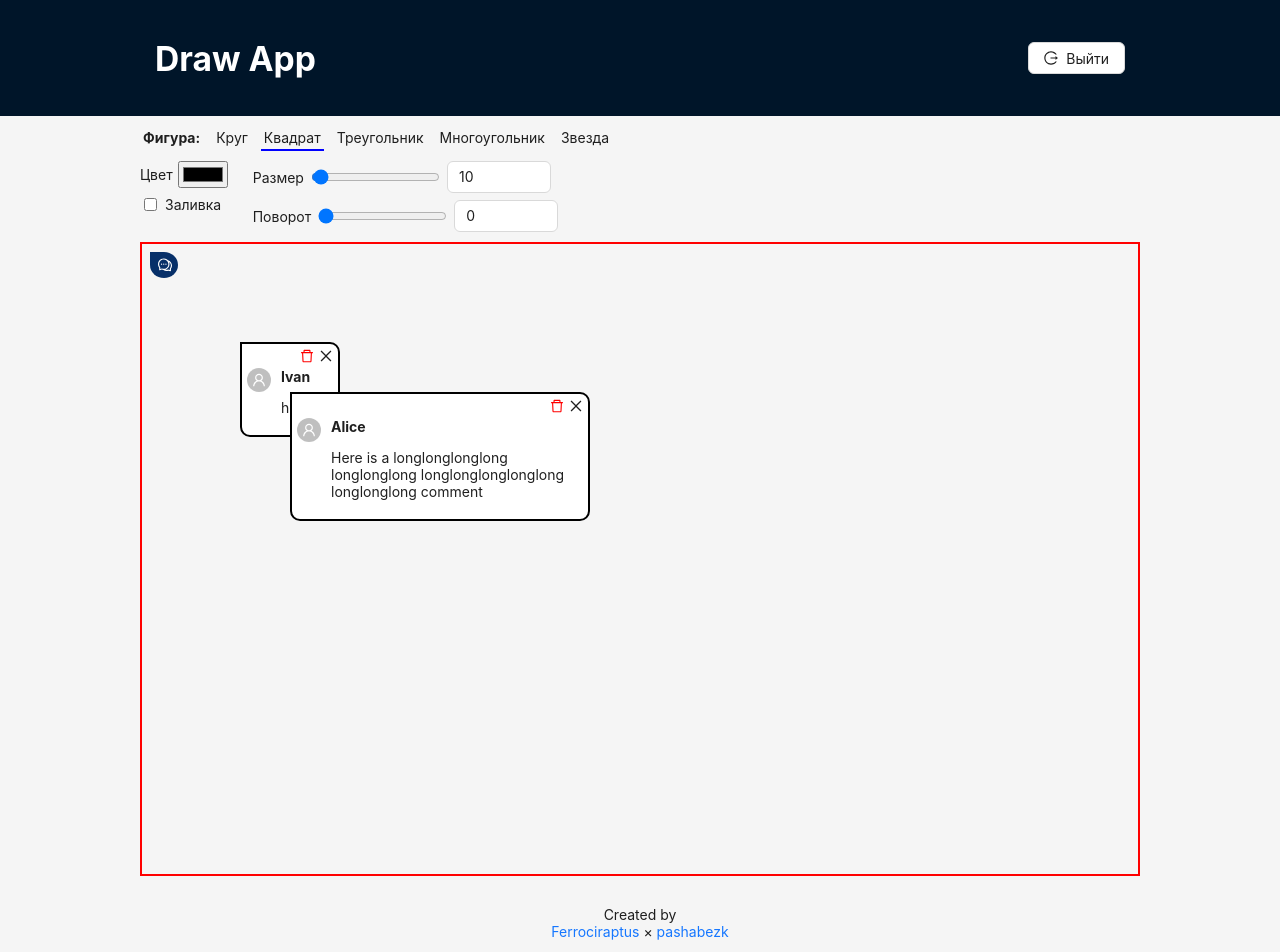
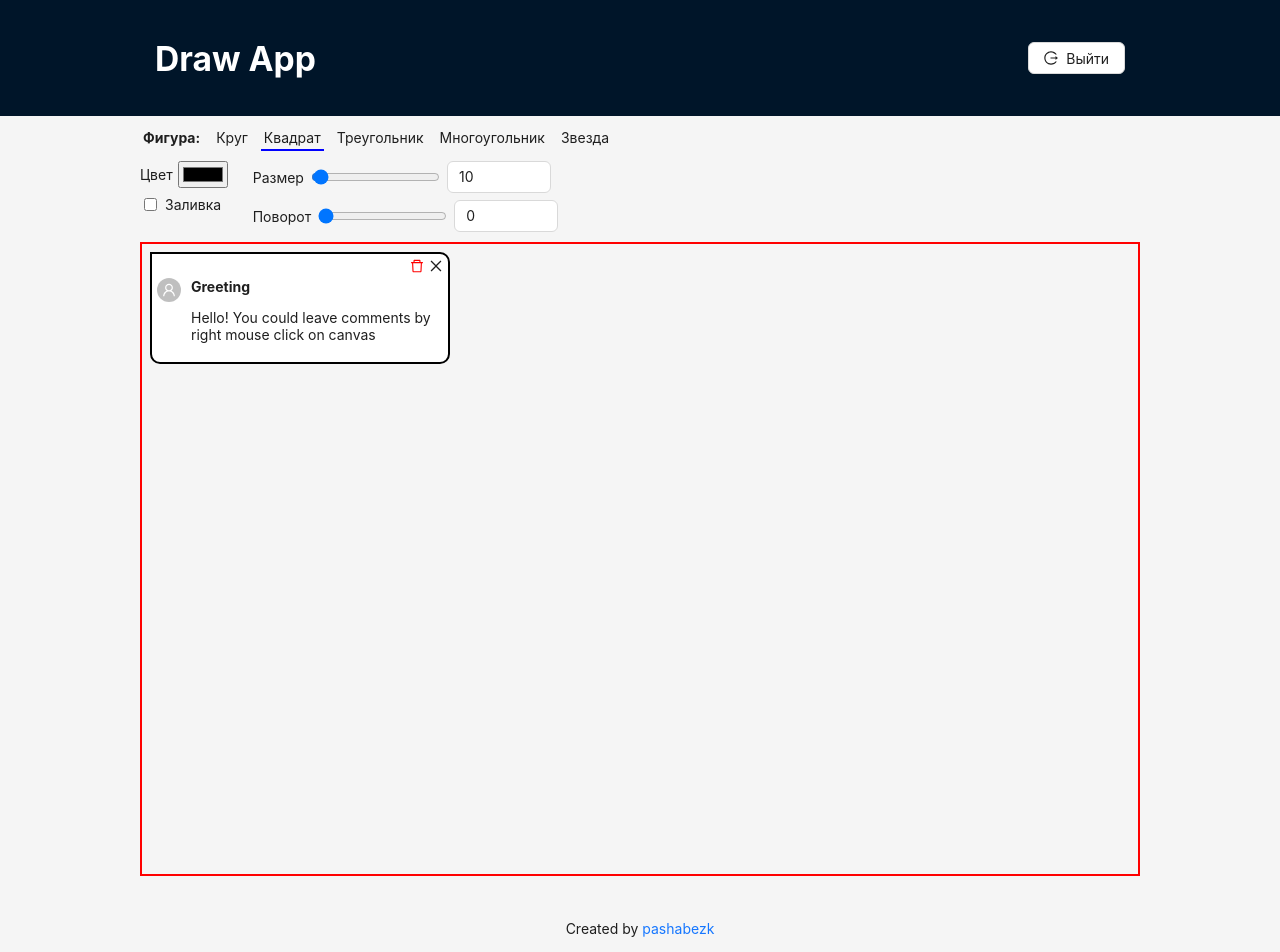
Before and after one commit to pashabezk/SimpleDrawApp, a React (Create React App) app: page /#/canvas in a window 1280 px wide. Shown: the top 952 px of the page. Built offline with nearby package versions, Linux system fonts and the light colour scheme.

Commit message:
v0.7.1 fixes for showing on pages

```diff
--- a/src/Apollo/Storage.ts
+++ b/src/Apollo/Storage.ts
@@ -51,35 +51,13 @@ export const regularPolygonSettingsVar: ReactiveVar<IRegularPolygonSettingsTool>
 const testComments: ICommentary[] = [{
 	projectId: 1,
 	authorId: 1,
-	authorName: "Pavel",
+	authorName: "Greeting",
 	commentId: 1,
-	text: "hello",
+	text: "Hello! You could leave comments by right mouse click on canvas",
 	date: "22.10.2023",
 	time: "13:00",
 	x: 10,
 	y: 10,
-	isOpened: false
-}, {
-	projectId: 1,
-	authorId: 1,
-	authorName: "Ivan",
-	commentId: 2,
-	text: "hello2",
-	date: "22.10.2023",
-	time: "13:00",
-	x: 100,
-	y: 100,
-	isOpened: true
-}, {
-	projectId: 1,
-	authorId: 1,
-	authorName: "Alice",
-	commentId: 3,
-	text: "Here is a longlonglonglong longlonglong longlonglonglonglong longlonglong comment",
-	date: "22.10.2023",
-	time: "13:00",
-	x: 150,
-	y: 150,
 	isOpened: true
 }];
 
--- a/src/CanvasUtils/CommentariesUtils.ts
+++ b/src/CanvasUtils/CommentariesUtils.ts
@@ -13,7 +13,7 @@ export const addComment = (x: number, y: number, text: string) => {
 		{
 			projectId: 1,
 			authorId: 1,
-			authorName: "Pavel",
+			authorName: "Guest",
 			commentId: storage[storage.length - 1].commentId + 1,
 			text: text,
 			date: new Date().toDateString(),
--- a/src/Components/Layout/Footer/Footer.module.css
+++ b/src/Components/Layout/Footer/Footer.module.css
@@ -6,7 +6,7 @@
 
 .mainFooter {
 	display: flex;
-	flex-direction: column;
+	flex-direction: row;
 	align-items: center;
 	justify-content: center;
 }
--- a/src/Components/Layout/Footer/Footer.tsx
+++ b/src/Components/Layout/Footer/Footer.tsx
@@ -1,6 +1,5 @@
 import React from "react";
 import styles from "./Footer.module.css"
-import {Tooltip} from "antd";
 
 /**
  * Footer component
@@ -10,15 +9,10 @@ const AppFooter = () => {
 	return (
 		<div className={styles.mainFooterCentered}>
 			<div className={styles.mainFooter}>
-				<div>Created by</div>
-				<div>
-					<Tooltip title="back-end">
-						<a href="https://github.com/Ferrociraptus" target="_blank" rel="noreferrer">Ferrociraptus </a>
-					</Tooltip>×
-					<Tooltip title="front-end">
-						<a href="https://pashabezk.github.io/MainPage" target="_blank" rel="noreferrer"> pashabezk</a>
-					</Tooltip>
-				</div>
+				<p>
+					Created by
+					<a href="https://pashabezk.github.io/MainPage" target="_blank" rel="noreferrer"> pashabezk</a>
+				</p>
 			</div>
 		</div>
 	);
```
Also changed, not shown: 1 other file (tests, documents, lock files or other folders).
